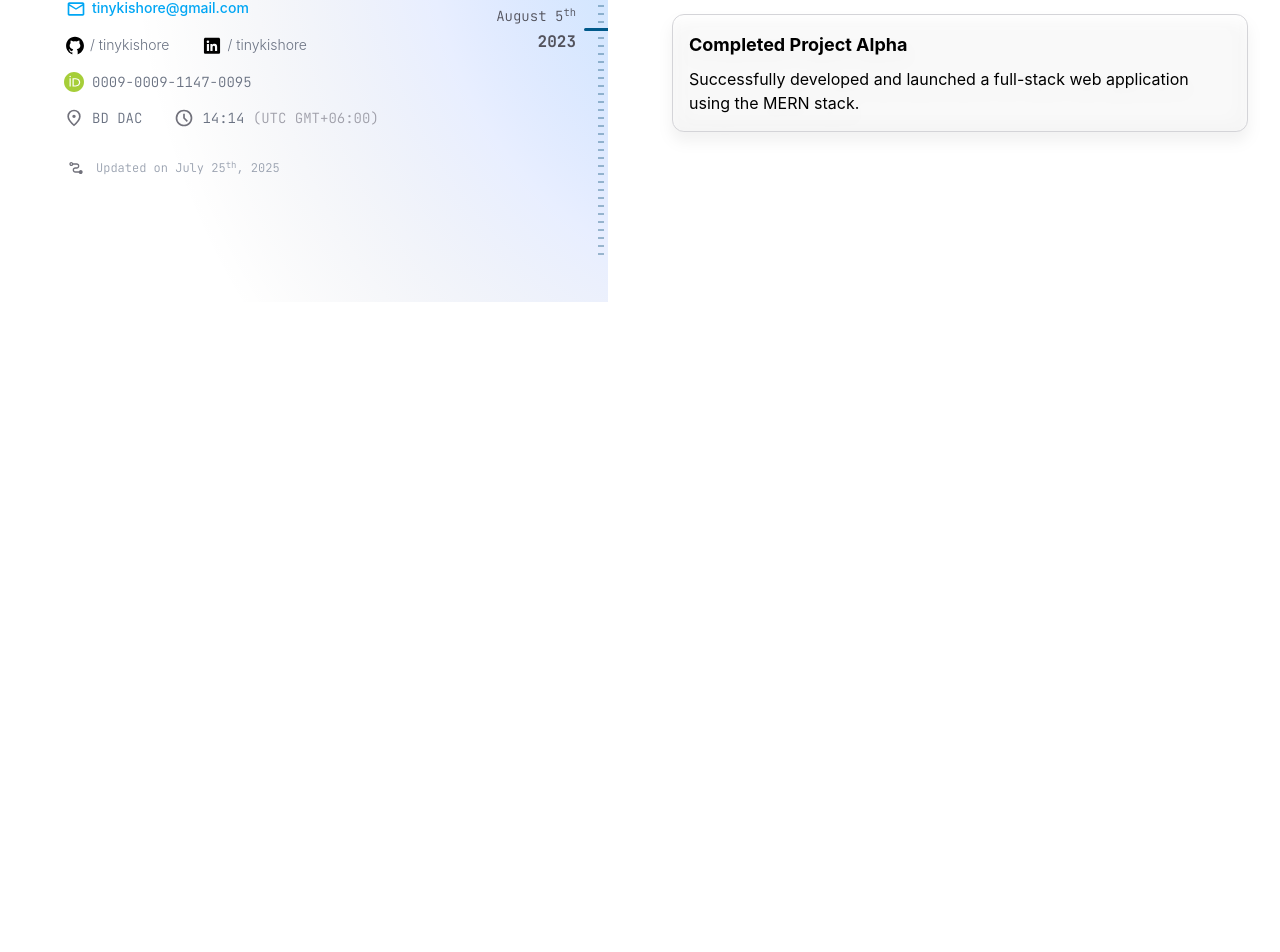
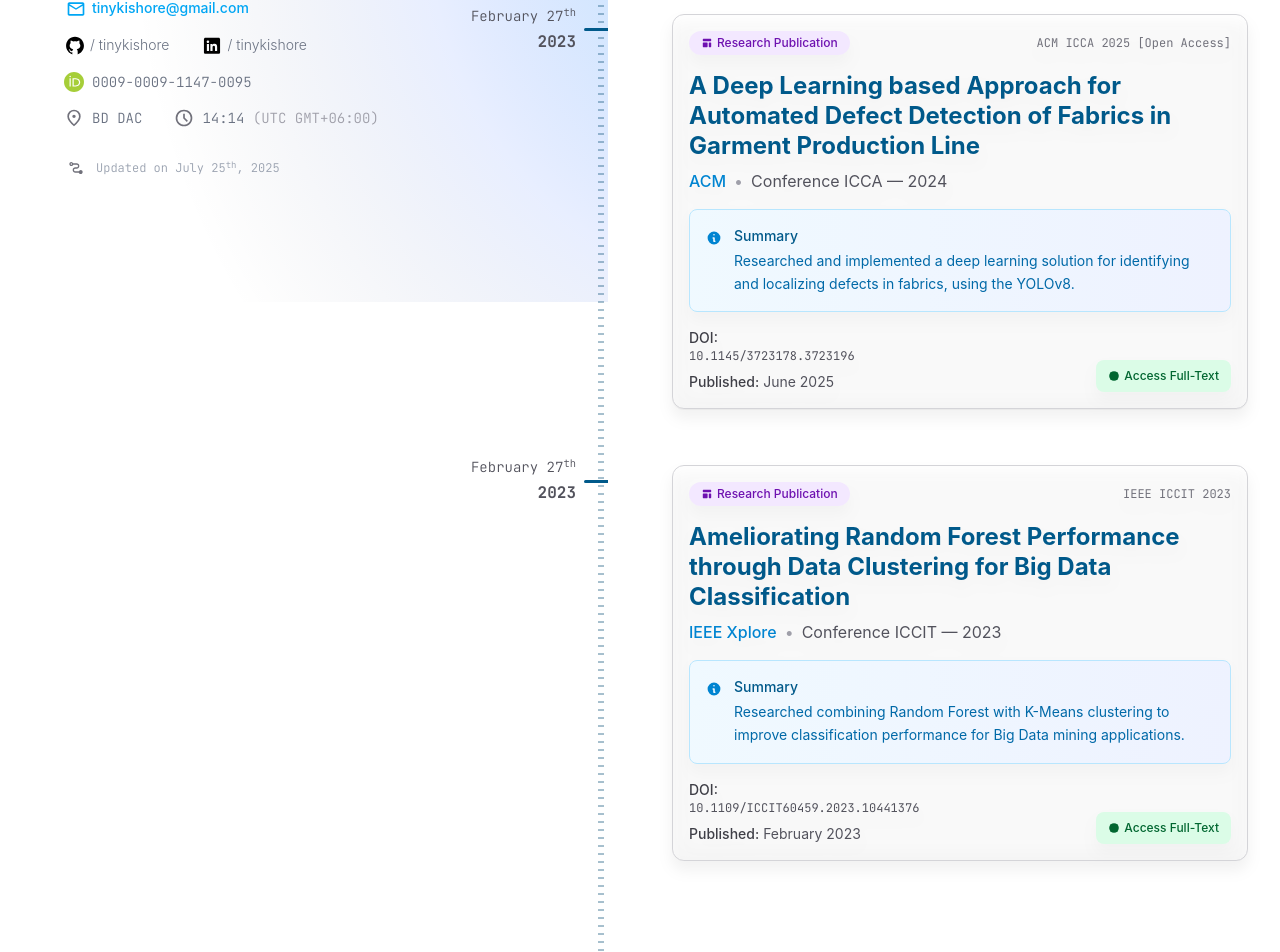
Before and after one commit to kishoreshanto/kishoreshanto, a SvelteKit app: page / in a window 1280 px wide. Shown: the part 498-1450 px from the top of the page. Before the commit the page ends 800 px from the top, so only its background shows below. Built offline with nearby package versions, Linux system fonts and the light colour scheme.

Commit message:
feat: Refactor Card and Modal components for improved functionality and add Project Alpha details modal

```diff
--- a/src/components/Card.svelte
+++ b/src/components/Card.svelte
@@ -12,8 +12,8 @@
 </script>
 
 <section
-	class="scroll-mt-16 focus-visible:outline-none"
-	in:fade={{ duration: 500 }}
+	class="scroll-mt-16 focus-visible:outline-none cursor-pointer"
+	in:fade={{ duration: 300 }}
 	on:click={showModal}
 	on:keydown={(e) => e.key === 'Enter' && showModal()}
 	role="button"
--- a/src/components/Modal.svelte
+++ b/src/components/Modal.svelte
@@ -21,7 +21,7 @@
 	}
 </script>
 
-<div class="fixed inset-0 z-50 flex items-center justify-center bg-black/30 backdrop-blur-sm p-4" transition:fade={{ duration: 300 }}>
+<div class="fixed inset-0 z-50 flex items-center justify-center bg-black/30 backdrop-blur-sm p-4" transition:fade={{ duration: 200 }}>
 	<div
 		class="relative w-full {maxWidth} {maxHeight} rounded-xl border border-zinc-100 bg-white/80 shadow-lg backdrop-blur-lg dark:border-zinc-700 dark:bg-zinc-800/50 flex flex-col"
 		role="dialog"
--- a/src/routes/+page.svelte
+++ b/src/routes/+page.svelte
@@ -2,7 +2,7 @@
 	import Card from '../components/Card.svelte';
 	import Modal from '../components/Modal.svelte';
 	import BSC_UIU from '../components/modals/BSC_UIU.svelte';
-	import ProjectAModal from '../components/modals/ProjectA.svelte';
+	import ARFPTDCFBDC from '../components/modals/ARFPTDCFBDC.svelte';
 
 	let showModal = false;
 	let selectedComponent: any = null;
@@ -75,15 +75,173 @@
 	</div>
 
 	<div
+	class="focus:outline-none"
+	on:click={() => openModal(ARFPTDCFBDC)}
+	on:keydown={(e) => e.key === 'Enter' && openModal(ARFPTDCFBDC)}
+	role="button"
+	tabindex="0"
+	>
+		<Card date="February 27th, 2023">
+			<div class="space-y-4">
+				<!-- Research Type Badge -->
+				<div class="flex items-center justify-between">
+					<div class="inline-flex items-center px-3 py-1 rounded-full text-xs font-medium bg-purple-100 text-purple-800 dark:bg-purple-900/30 dark:text-purple-300">
+						<svg class="w-3 h-3 mr-1" fill="currentColor" viewBox="0 0 20 20">
+							<path fill-rule="evenodd" d="M3 4a1 1 0 011-1h12a1 1 0 011 1v2a1 1 0 01-1 1H4a1 1 0 01-1-1V4zM3 10a1 1 0 011-1h6a1 1 0 011 1v6a1 1 0 01-1 1H4a1 1 0 01-1-1v-6zM14 9a1 1 0 00-1 1v6a1 1 0 001 1h2a1 1 0 001-1v-6a1 1 0 00-1-1h-2z" clip-rule="evenodd"/>
+						</svg>
+						Research Publication
+					</div>
+					<div class="text-xs text-zinc-500 dark:text-zinc-400 font-mono">
+						ACM ICCA 2025 [Open Access]
+					</div>
+				</div>
+
+				<!-- Title and Journal -->
+				<div class="space-y-2">
+					<h1 class="text-2xl font-bold text-sky-800 dark:text-zinc-100 leading-tight">
+						A Deep Learning based Approach for Automated Defect Detection of Fabrics in Garment Production Line
+					</h1>
+					<div class="flex items-center space-x-2 text-md">
+						<span class="font-medium text-sky-600 dark:text-sky-400">ACM</span>
+						<span class="text-zinc-400">•</span>
+						<span class="text-zinc-600 dark:text-zinc-400">Conference ICCA — 2024</span>
+					</div>
+				</div>
+
+				<!-- TLDR Section -->
+				<div class="bg-gradient-to-r from-sky-50 to-indigo-50 dark:from-sky-900/20 dark:to-indigo-900/20 rounded-lg p-4 border border-sky-200 dark:border-sky-800">
+					<div class="flex items-start space-x-3">
+						<div class="flex-shrink-0 mt-1">
+							<svg class="w-4 h-4 text-sky-600 dark:text-sky-400" fill="currentColor" viewBox="0 0 20 20">
+								<path fill-rule="evenodd" d="M18 10a8 8 0 11-16 0 8 8 0 0116 0zm-7-4a1 1 0 11-2 0 1 1 0 012 0zM9 9a1 1 0 000 2v3a1 1 0 001 1h1a1 1 0 100-2v-3a1 1 0 00-1-1H9z" clip-rule="evenodd"/>
+							</svg>
+						</div>
+						<div>
+							<p class="text-sm font-medium text-sky-800 dark:text-sky-200 mb-1">Summary</p>
+							<p class="text-sm text-sky-700 dark:text-sky-300 leading-relaxed">
+								Researched and implemented a deep learning solution for identifying and localizing defects in fabrics, using the YOLOv8.
+							</p>
+						</div>
+					</div>
+				</div>
+
+				<!-- Publication Details -->
+				<div class="grid grid-cols-1 sm:grid-cols-2 gap-4 text-sm">
+					<div class="space-y-2">
+						<div>
+							<span class="font-medium text-zinc-700 dark:text-zinc-300">DOI:</span>
+							<p class="text-zinc-600 dark:text-zinc-400 font-mono text-xs">
+								10.1145/3723178.3723196
+							</p>
+						</div>
+						<div>
+							<span class="font-medium text-zinc-700 dark:text-zinc-300">Published:</span>
+							<span class="text-zinc-600 dark:text-zinc-400">June 2025</span>
+						</div>
+					</div>
+					<div class="flex items-end justify-end">
+						<a
+							href="https://dl.acm.org/doi/10.1145/3723178.3723196"
+							target="_blank"
+							rel="noopener noreferrer"
+							class="inline-flex items-center px-3 py-2 text-xs font-medium rounded-lg bg-green-100 text-green-800 hover:bg-green-200 dark:bg-green-900/30 dark:text-green-300 dark:hover:bg-green-900/50 transition-colors duration-200"
+							on:click|stopPropagation
+						>
+							<svg class="w-3 h-3 mr-1" fill="currentColor" viewBox="0 0 20 20">
+								<path fill-rule="evenodd" d="M4.293 4.293a1 1 0 011.414 0L10 8.586l4.293-4.293a1 1 0 111.414 1.414L11.414 10l4.293 4.293a1 1 0 01-1.414 1.414L10 11.414l-4.293 4.293a1 1 0 01-1.414-1.414L8.586 10 4.293 5.707a1 1 0 010-1.414z" clip-rule="evenodd"/>
+								<path fill-rule="evenodd" d="M10 18a8 8 0 100-16 8 8 0 000 16z" clip-rule="evenodd"/>
+							</svg>
+							Access Full-Text
+						</a>
+					</div>
+				</div>
+			</div>
+		</Card>
+	</div>
+
+
+	<div
 		class="focus:outline-none"
-		on:click={() => openModal(ProjectAModal)}
-		on:keydown={(e) => e.key === 'Enter' && openModal(ProjectAModal)}
+		on:click={() => openModal(ARFPTDCFBDC)}
+		on:keydown={(e) => e.key === 'Enter' && openModal(ARFPTDCFBDC)}
 		role="button"
 		tabindex="0"
 	>
-		<Card date="August 5th, 2023">
-			<h3 class="mb-2 text-lg font-bold">Completed Project Alpha</h3>
-			<p>Successfully developed and launched a full-stack web application using the MERN stack.</p>
+		<Card date="February 27th, 2023">
+			<div class="space-y-4">
+				<!-- Research Type Badge -->
+				<div class="flex items-center justify-between">
+					<div class="inline-flex items-center px-3 py-1 rounded-full text-xs font-medium bg-purple-100 text-purple-800 dark:bg-purple-900/30 dark:text-purple-300">
+						<svg class="w-3 h-3 mr-1" fill="currentColor" viewBox="0 0 20 20">
+							<path fill-rule="evenodd" d="M3 4a1 1 0 011-1h12a1 1 0 011 1v2a1 1 0 01-1 1H4a1 1 0 01-1-1V4zM3 10a1 1 0 011-1h6a1 1 0 011 1v6a1 1 0 01-1 1H4a1 1 0 01-1-1v-6zM14 9a1 1 0 00-1 1v6a1 1 0 001 1h2a1 1 0 001-1v-6a1 1 0 00-1-1h-2z" clip-rule="evenodd"/>
+						</svg>
+						Research Publication
+					</div>
+					<div class="text-xs text-zinc-500 dark:text-zinc-400 font-mono">
+						IEEE ICCIT 2023
+					</div>
+				</div>
+
+				<!-- Title and Journal -->
+				<div class="space-y-2">
+					<h1 class="text-2xl font-bold text-sky-800 dark:text-zinc-100 leading-tight">
+						Ameliorating Random Forest Performance through Data Clustering for Big Data Classification
+					</h1>
+					<div class="flex items-center space-x-2 text-md">
+						<span class="font-medium text-sky-600 dark:text-sky-400">IEEE Xplore</span>
+						<span class="text-zinc-400">•</span>
+						<span class="text-zinc-600 dark:text-zinc-400">Conference ICCIT — 2023</span>
+					</div>
+				</div>
+
+				<!-- TLDR Section -->
+				<div class="bg-gradient-to-r from-sky-50 to-indigo-50 dark:from-sky-900/20 dark:to-indigo-900/20 rounded-lg p-4 border border-sky-200 dark:border-sky-800">
+					<div class="flex items-start space-x-3">
+						<div class="flex-shrink-0 mt-1">
+							<svg class="w-4 h-4 text-sky-600 dark:text-sky-400" fill="currentColor" viewBox="0 0 20 20">
+								<path fill-rule="evenodd" d="M18 10a8 8 0 11-16 0 8 8 0 0116 0zm-7-4a1 1 0 11-2 0 1 1 0 012 0zM9 9a1 1 0 000 2v3a1 1 0 001 1h1a1 1 0 100-2v-3a1 1 0 00-1-1H9z" clip-rule="evenodd"/>
+							</svg>
+						</div>
+						<div>
+							<p class="text-sm font-medium text-sky-800 dark:text-sky-200 mb-1">Summary</p>
+							<p class="text-sm text-sky-700 dark:text-sky-300 leading-relaxed">
+								Researched combining Random Forest with K-Means clustering to improve classification performance for Big Data mining applications.
+							</p>
+						</div>
+					</div>
+				</div>
+
+				<!-- Publication Details -->
+				<div class="grid grid-cols-1 sm:grid-cols-2 gap-4 text-sm">
+					<div class="space-y-2">
+						<div>
+							<span class="font-medium text-zinc-700 dark:text-zinc-300">DOI:</span>
+							<p class="text-zinc-600 dark:text-zinc-400 font-mono text-xs">
+								10.1109/ICCIT60459.2023.10441376
+							</p>
+						</div>
+						<div>
+							<span class="font-medium text-zinc-700 dark:text-zinc-300">Published:</span>
+							<span class="text-zinc-600 dark:text-zinc-400">February 2023</span>
+						</div>
+					</div>
+					<div class="flex items-end justify-end">
+						<a
+							href="https://ieeexplore.ieee.org/document/10441376"
+							target="_blank"
+							rel="noopener noreferrer"
+							class="inline-flex items-center px-3 py-2 text-xs font-medium rounded-lg bg-green-100 text-green-800 hover:bg-green-200 dark:bg-green-900/30 dark:text-green-300 dark:hover:bg-green-900/50 transition-colors duration-200"
+							on:click|stopPropagation
+						>
+							<svg class="w-3 h-3 mr-1" fill="currentColor" viewBox="0 0 20 20">
+								<path fill-rule="evenodd" d="M4.293 4.293a1 1 0 011.414 0L10 8.586l4.293-4.293a1 1 0 111.414 1.414L11.414 10l4.293 4.293a1 1 0 01-1.414 1.414L10 11.414l-4.293 4.293a1 1 0 01-1.414-1.414L8.586 10 4.293 5.707a1 1 0 010-1.414z" clip-rule="evenodd"/>
+								<path fill-rule="evenodd" d="M10 18a8 8 0 100-16 8 8 0 000 16z" clip-rule="evenodd"/>
+							</svg>
+							Access Full-Text
+						</a>
+					</div>
+				</div>
+			</div>
 		</Card>
 	</div>
 
```
Also changed, not shown: src/components/modals/ARFPTDCFBDC.svelte (renamed from src/components/modals/ProjectA.svelte).
